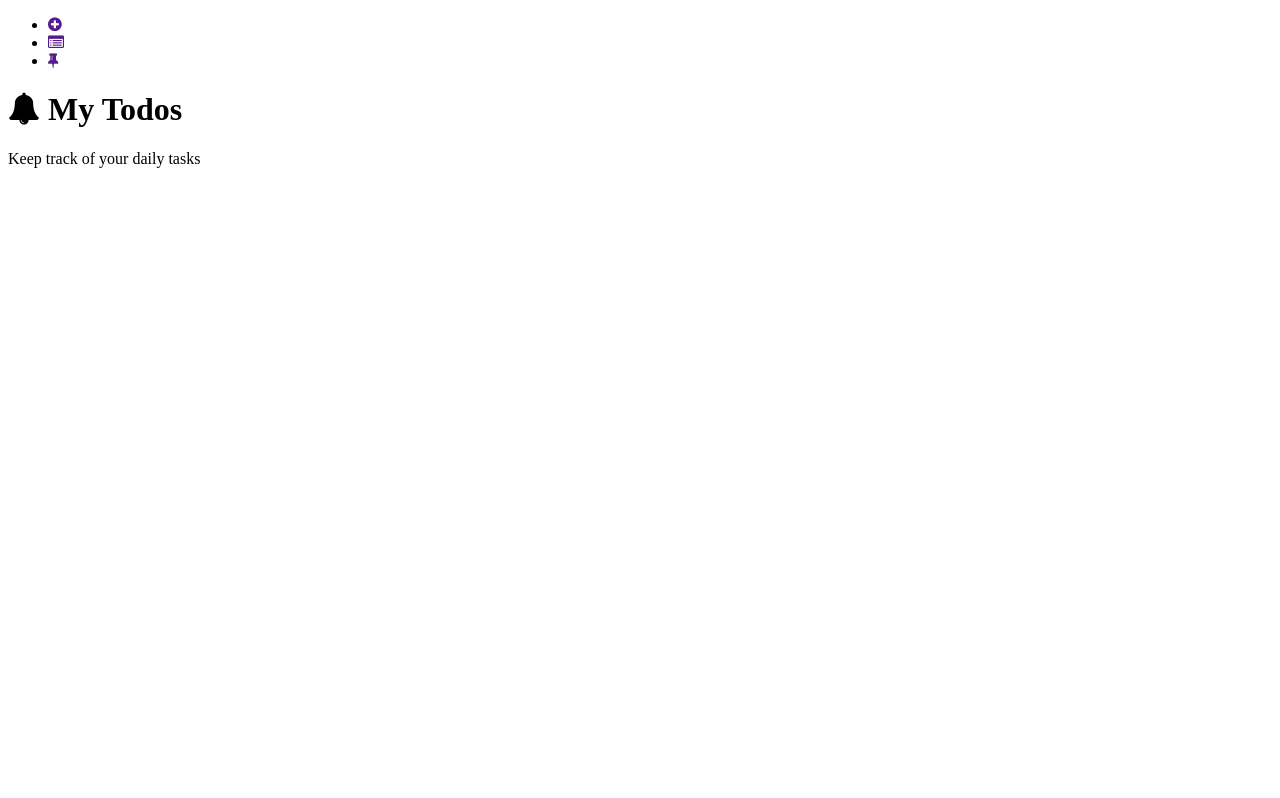
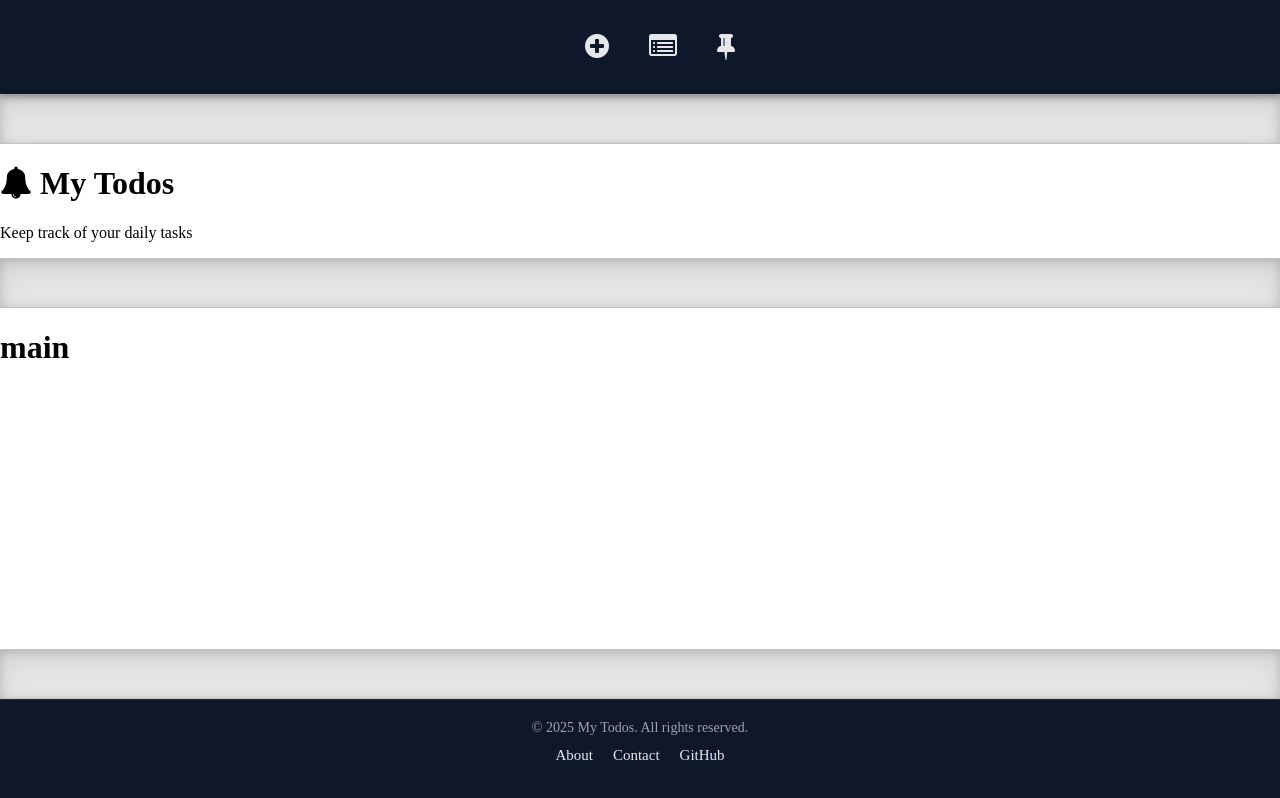
Before and after one commit to Fejanos/ToDo_FinalProject, a plain HTML site: page index.html in a window 1280 px wide. Drawn offline with Linux system fonts and the light colour scheme.

Commit message:
Navbar and Footer CSS

```diff
--- a/index.html
+++ b/index.html
@@ -7,12 +7,14 @@
 
     <!-- ICON styles from Font Awesome -->
     <link rel="stylesheet" href="src/fontawesome4/css/font-awesome.min.css">
+    <!-- CSS -->
+    <link rel="stylesheet" href="src/style.css">
 </head>
 <body>
 
     <!-- NAV START -->
     <nav>
-        <ul>
+        <ul class="nav-links">
             <!-- Add new task -->
             <li>
                 <a href="">
@@ -37,6 +39,7 @@
     </nav>
     <!-- NAV END -->
 
+    <div class="b-example-divider"></div>
 
     <!-- HEADER START -->
     <header>
@@ -48,21 +51,26 @@
     </header>
     <!-- HEADER END -->
 
-
+    <div class="b-example-divider"></div>
 
     <!-- MAIN START -->
     <main>
 
-
+        <h1>main</h1>
 
     </main>
     <!-- MAIN END -->
 
-
+    <div class="b-example-divider"></div>
 
     <!-- FOOTER START -->
     <footer>
-
+        <p>&copy; 2025 My Todos. All rights reserved.</p>
+        <ul class="footer-links">
+            <li><a href="#">About</a></li>
+            <li><a href="#">Contact</a></li>
+            <li><a href="#">GitHub</a></li>
+        </ul>
     </footer>
     <!-- FOOTER END -->
 
--- /dev/null
+++ b/src/style.css
@@ -0,0 +1,111 @@
+html, body
+{
+  height: 100%;
+  margin: 0;
+  display: flex;
+  flex-direction: column;
+}
+
+/* NAVBAR STYLE START */
+nav
+{
+  display: flex;
+  justify-content: center;   /* justify to middle */
+  align-items: center;
+  background: #0f172a;
+  padding: 15px 30px;
+  color: #e5e7eb;
+  box-shadow: 0 2px 8px rgba(0,0,0,.3);
+}
+
+/* Links */
+nav .nav-links
+{
+  list-style: none;
+  display: flex;
+  gap: 40px; /* space between the links */
+}
+
+nav .nav-links li a
+{
+  color: #e5e7eb;
+  text-decoration: none;
+  font-weight: 500;
+  font-size: 28px;   /* icon size */
+  transition: color 0.3s ease, transform 0.2s ease;
+}
+
+nav .nav-links li a:hover
+{
+  color: #22c55e;  /* hover green */
+  transform: scale(1.2); /* hover scaling upp*/
+}
+
+/* NAVBAR STYLE END */
+
+/* Divider between elements FROM BOOTSRAP */
+.b-example-divider
+{
+    width: 100%;
+    height: 3rem;
+    background-color: rgba(0, 0, 0, .1);
+    border: solid rgba(0, 0, 0, .15);
+    border-width: 1px 0;
+    box-shadow: inset 0 .5em 1.5em rgba(0, 0, 0, .1), inset 0 .125em .5em rgba(0, 0, 0, .15);
+}
+
+/* MAIN STYLE START */
+
+main
+{
+    flex: 1; /* a fő tartalom kitölti a helyet */
+}
+
+/* MAIN STYLE START */
+
+
+
+/* FOOTER STYLE START */
+footer
+{
+  background: #0f172a;
+  color: #e5e7eb;
+  display: flex;
+  flex-direction: column;
+  align-items: center;
+  justify-content: center;
+  text-align: center;
+  padding: 20px 10px;
+  border-top: 1px solid #1f2937;
+}
+
+footer p
+{
+  margin: 0;
+  font-size: 14px;
+  color: #9ca3af;
+}
+
+footer .footer-links
+{
+  list-style: none;
+  display: flex;
+  gap: 20px;
+  margin-top: 10px;
+  padding: 0;
+}
+
+footer .footer-links li a
+{
+  color: #e5e7eb;
+  text-decoration: none;
+  font-size: 15px;
+  transition: color 0.3s ease;
+}
+
+footer .footer-links li a:hover
+{
+  color: #22c55e;
+}
+
+/* FOOTER STYLE END */
```
